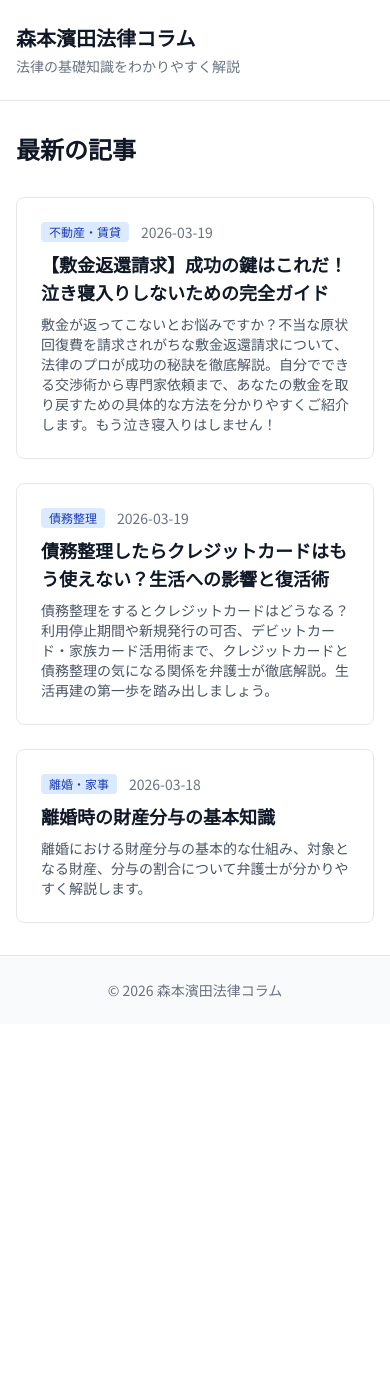
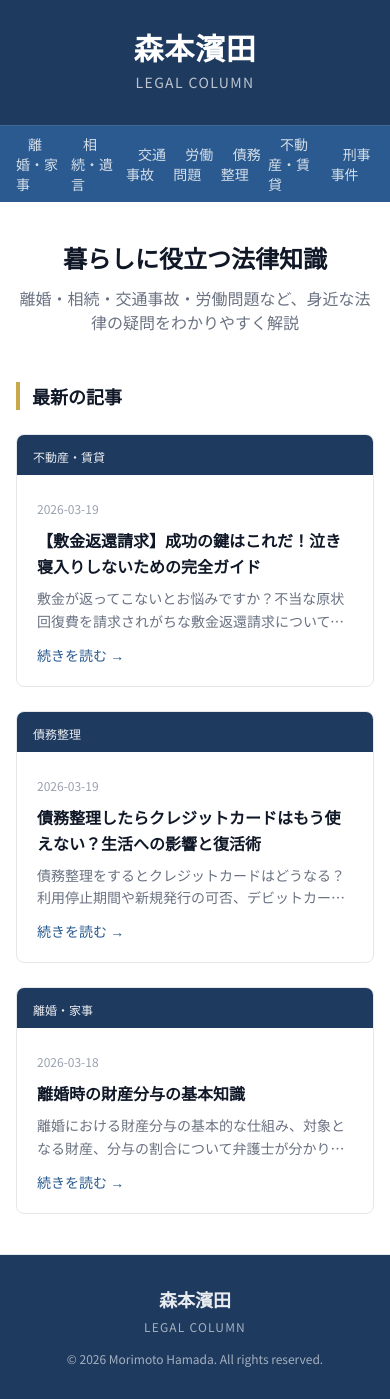
Before and after one commit to asuka-oatmeal/morimotohamada, a Next.js app: page / in a window 390 px wide. Before the commit the page ends 1024 px from the top, so only its background shows below. Built offline with nearby package versions, Linux system fonts and the light colour scheme.

Commit message:
Redesign site with professional legal column theme

```diff
--- a/src/app/blog/[slug]/page.tsx
+++ b/src/app/blog/[slug]/page.tsx
@@ -1,5 +1,6 @@
 import { Metadata } from "next";
 import { notFound } from "next/navigation";
+import Link from "next/link";
 import { getArticleBySlug, getAllSlugs } from "@/lib/articles";
 
 type Params = { slug: string };
@@ -39,19 +40,49 @@ export default async function ArticlePage({
 
   return (
     <article className="mx-auto max-w-3xl">
-      <div className="mb-6">
-        <span className="rounded bg-blue-100 px-2 py-0.5 text-xs font-medium text-blue-800">
+      {/* Breadcrumb */}
+      <nav className="mb-6 text-sm text-gray-400">
+        <Link href="/" className="hover:text-gray-600">
+          トップ
+        </Link>
+        <span className="mx-2">/</span>
+        <span className="text-gray-600">{article.category}</span>
+      </nav>
+
+      {/* Meta */}
+      <div className="mb-4 flex items-center gap-3">
+        <span className="rounded bg-[var(--color-primary)] px-3 py-1 text-xs font-medium text-white">
           {article.category}
         </span>
-        <time className="ml-3 text-sm text-gray-500">{article.date}</time>
+        <time className="text-sm text-gray-400">{article.date}</time>
       </div>
-      <h1 className="mb-6 text-3xl font-bold text-gray-900">
+
+      {/* Title */}
+      <h1
+        className="mb-8 text-3xl font-bold leading-snug text-gray-900"
+        style={{ fontFamily: "var(--font-noto-serif-jp)" }}
+      >
         {article.title}
       </h1>
+
+      {/* Divider */}
+      <div className="mb-8 h-0.5 bg-gradient-to-r from-[var(--color-accent)] to-transparent" />
+
+      {/* Content */}
       <div
-        className="prose prose-gray max-w-none"
+        className="prose prose-gray prose-lg max-w-none prose-headings:text-[var(--color-primary)] prose-a:text-[var(--color-primary-light)]"
         dangerouslySetInnerHTML={{ __html: article.content }}
       />
+
+      {/* Back Link */}
+      <div className="mt-12 border-t border-gray-200 pt-6">
+        <Link
+          href="/"
+          className="inline-flex items-center text-sm font-medium text-[var(--color-primary-light)] hover:text-[var(--color-primary)]"
+        >
+          ← 記事一覧に戻る
+        </Link>
+      </div>
     </article>
   );
 }
--- a/src/app/globals.css
+++ b/src/app/globals.css
@@ -4,6 +4,9 @@
 @theme inline {
   --color-background: #ffffff;
   --color-foreground: #171717;
+  --color-primary: #1e3a5f;
+  --color-primary-light: #2a5a8f;
+  --color-accent: #c9a84c;
   --font-sans: var(--font-noto-sans-jp);
 }
 
@@ -11,3 +14,8 @@ body {
   background: var(--color-background);
   color: var(--color-foreground);
 }
+
+.prose h2 {
+  border-bottom: 2px solid var(--color-accent);
+  padding-bottom: 0.5rem;
+}
--- a/src/app/layout.tsx
+++ b/src/app/layout.tsx
@@ -1,5 +1,6 @@
 import type { Metadata } from "next";
-import { Noto_Sans_JP } from "next/font/google";
+import { Noto_Sans_JP, Noto_Serif_JP } from "next/font/google";
+import Link from "next/link";
 import "./globals.css";
 
 const notoSansJP = Noto_Sans_JP({
@@ -7,20 +8,39 @@ const notoSansJP = Noto_Sans_JP({
   subsets: ["latin"],
 });
 
+const notoSerifJP = Noto_Serif_JP({
+  variable: "--font-noto-serif-jp",
+  subsets: ["latin"],
+  weight: ["400", "700"],
+});
+
+const SITE_NAME = "森本濱田 Legal Column";
+const SITE_DESCRIPTION =
+  "暮らしに身近な法律の基礎知識や最新の法改正情報をわかりやすく解説するメディアです。";
+
 export const metadata: Metadata = {
   title: {
-    default: "森本濱田法律コラム",
-    template: "%s | 森本濱田法律コラム",
+    default: SITE_NAME,
+    template: `%s | ${SITE_NAME}`,
   },
-  description:
-    "法律に関する基礎知識や最新の法改正情報をわかりやすく解説するメディアサイトです。",
+  description: SITE_DESCRIPTION,
   metadataBase: new URL("https://morimotohamada.com"),
   openGraph: {
     type: "website",
     locale: "ja_JP",
-    siteName: "森本濱田法律コラム",
+    siteName: SITE_NAME,
   },
 };
+
+const CATEGORIES = [
+  "離婚・家事",
+  "相続・遺言",
+  "交通事故",
+  "労働問題",
+  "債務整理",
+  "不動産・賃貸",
+  "刑事事件",
+];
 
 export default function RootLayout({
   children,
@@ -29,21 +49,62 @@ export default function RootLayout({
 }>) {
   return (
     <html lang="ja">
-      <body className={`${notoSansJP.variable} font-sans antialiased`}>
-        <header className="border-b border-gray-200 bg-white">
-          <div className="mx-auto max-w-4xl px-4 py-6">
-            <a href="/" className="text-xl font-bold text-gray-900">
-              森本濱田法律コラム
-            </a>
-            <p className="mt-1 text-sm text-gray-500">
-              法律の基礎知識をわかりやすく解説
-            </p>
+      <body
+        className={`${notoSansJP.variable} ${notoSerifJP.variable} font-sans antialiased`}
+      >
+        {/* Header */}
+        <header className="bg-[var(--color-primary)] text-white">
+          <div className="mx-auto max-w-5xl px-4 py-8 text-center">
+            <Link href="/" className="inline-block">
+              <h1
+                className="text-3xl font-bold tracking-wide"
+                style={{ fontFamily: "var(--font-noto-serif-jp)" }}
+              >
+                森本濱田
+              </h1>
+              <p className="mt-1 text-sm tracking-widest text-white/70">
+                LEGAL COLUMN
+              </p>
+            </Link>
           </div>
+          {/* Category Navigation */}
+          <nav className="border-t border-white/10 bg-[var(--color-primary-light)]">
+            <div className="mx-auto max-w-5xl overflow-x-auto px-4">
+              <ul className="flex items-center justify-center gap-1 py-2 text-sm">
+                {CATEGORIES.map((cat) => (
+                  <li key={cat}>
+                    <Link
+                      href={`/?category=${encodeURIComponent(cat)}`}
+                      className="rounded px-3 py-1.5 text-white/80 transition hover:bg-white/10 hover:text-white"
+                    >
+                      {cat}
+                    </Link>
+                  </li>
+                ))}
+              </ul>
+            </div>
+          </nav>
         </header>
-        <main className="mx-auto max-w-4xl px-4 py-8">{children}</main>
-        <footer className="border-t border-gray-200 bg-gray-50">
-          <div className="mx-auto max-w-4xl px-4 py-6 text-center text-sm text-gray-500">
-            &copy; {new Date().getFullYear()} 森本濱田法律コラム
+
+        {/* Main */}
+        <main className="mx-auto max-w-5xl px-4 py-10">{children}</main>
+
+        {/* Footer */}
+        <footer className="border-t border-gray-200 bg-[var(--color-primary)] text-white/60">
+          <div className="mx-auto max-w-5xl px-4 py-8">
+            <div className="text-center">
+              <p
+                className="text-lg font-bold text-white/90"
+                style={{ fontFamily: "var(--font-noto-serif-jp)" }}
+              >
+                森本濱田
+              </p>
+              <p className="mt-1 text-xs tracking-widest">LEGAL COLUMN</p>
+              <p className="mt-4 text-xs">
+                &copy; {new Date().getFullYear()} Morimoto Hamada. All rights
+                reserved.
+              </p>
+            </div>
           </div>
         </footer>
       </body>
--- a/src/app/page.tsx
+++ b/src/app/page.tsx
@@ -6,34 +6,58 @@ export default function Home() {
 
   return (
     <div>
-      <h1 className="mb-8 text-2xl font-bold text-gray-900">最新の記事</h1>
+      {/* Hero Section */}
+      <section className="mb-12 text-center">
+        <h2 className="text-2xl font-bold text-gray-900">
+          暮らしに役立つ法律知識
+        </h2>
+        <p className="mt-3 text-gray-500">
+          離婚・相続・交通事故・労働問題など、身近な法律の疑問をわかりやすく解説
+        </p>
+      </section>
+
+      {/* Articles */}
+      <section>
+        <h3 className="mb-6 border-l-4 border-[var(--color-accent)] pl-3 text-lg font-bold text-gray-900">
+          最新の記事
+        </h3>
         {articles.length === 0 ? (
           <p className="text-gray-500">記事はまだありません。</p>
         ) : (
-        <div className="space-y-6">
+          <div className="grid gap-6 sm:grid-cols-2">
             {articles.map((article) => (
               <article
                 key={article.slug}
-              className="rounded-lg border border-gray-200 p-6 transition hover:shadow-md"
+                className="group overflow-hidden rounded-lg border border-gray-200 bg-white transition hover:shadow-lg"
               >
-              <div className="mb-2 flex items-center gap-3">
-                <span className="rounded bg-blue-100 px-2 py-0.5 text-xs font-medium text-blue-800">
+                {/* Category Bar */}
+                <div className="bg-[var(--color-primary)] px-4 py-2">
+                  <span className="text-xs font-medium text-white/90">
                     {article.category}
                   </span>
-                <time className="text-sm text-gray-500">{article.date}</time>
                 </div>
+                <div className="p-5">
+                  <time className="text-xs text-gray-400">{article.date}</time>
                   <Link href={`/blog/${article.slug}`}>
-                <h2 className="text-lg font-semibold text-gray-900 hover:text-blue-600">
+                    <h4 className="mt-2 font-semibold leading-relaxed text-gray-900 transition group-hover:text-[var(--color-primary-light)]">
                       {article.title}
-                </h2>
+                    </h4>
                   </Link>
-              <p className="mt-2 text-sm text-gray-600">
+                  <p className="mt-2 text-sm leading-relaxed text-gray-500 line-clamp-2">
                     {article.description}
                   </p>
+                  <Link
+                    href={`/blog/${article.slug}`}
+                    className="mt-3 inline-block text-sm font-medium text-[var(--color-primary-light)] transition hover:text-[var(--color-primary)]"
+                  >
+                    続きを読む →
+                  </Link>
+                </div>
               </article>
             ))}
           </div>
         )}
+      </section>
     </div>
   );
 }
```
Lines whose indentation alone changed are shown as unchanged.
